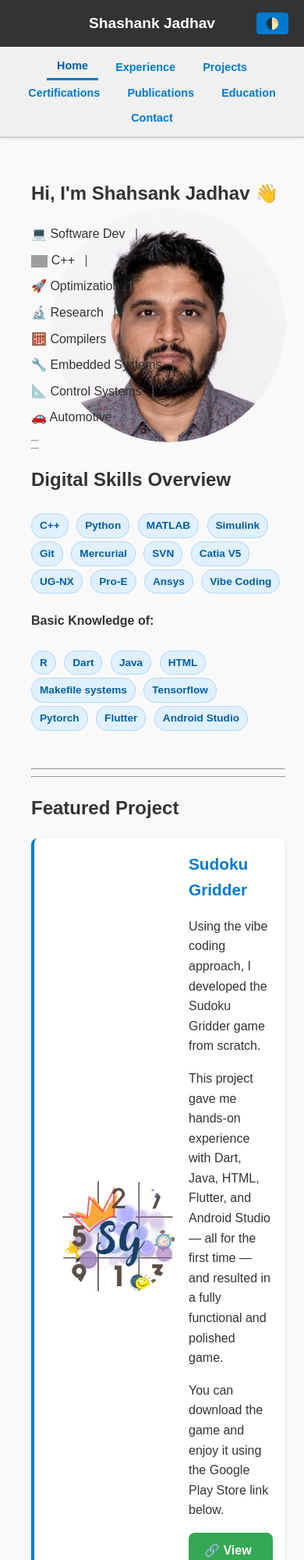
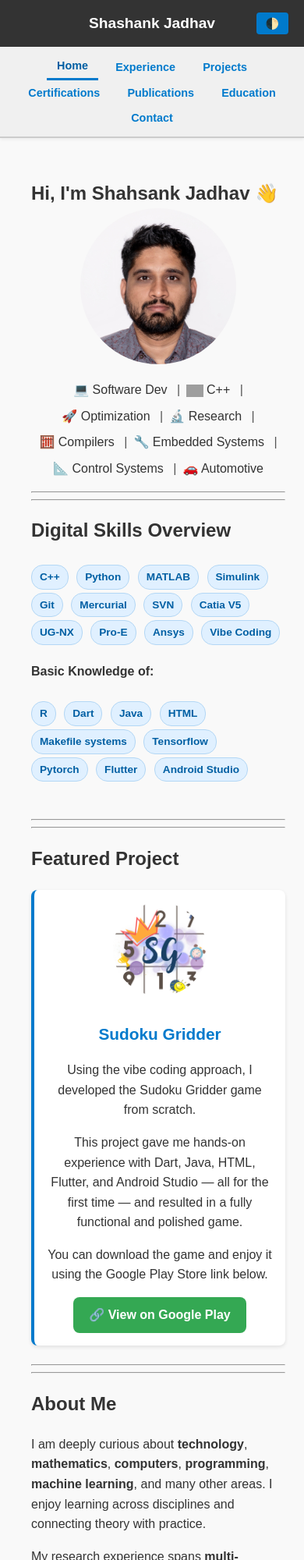
Before and after one commit to Shashankj12/Personalpage, a plain HTML site: page index.html in a window 390 px wide. Shown: the top 2000 px of the page at 78% size. Drawn offline with Linux system fonts and the light colour scheme; grey boxes are pictures that could not be loaded.

Commit message:
correction for mobile website

```diff
--- a/style.css
+++ b/style.css
@@ -332,35 +332,6 @@ body.dark footer {
   color: #ccc;
 }
 
-/* To ensure that tabs and headers scale down correctly*/
-@media (max-width: 600px) {
-  header h1 {
-    font-size: 1.2rem;
-  }
-
-  .tab-button {
-    padding: 0.5rem 0.8rem;
-    font-size: 0.9rem;
-  }
-
-  .modal-content {
-    padding: 1rem;
-    max-width: 90%;
-  }
-
-  .entry-header {
-    flex-direction: column;
-    align-items: flex-start;
-  }
-
-  .entry-header .timeline {
-    margin-top: 0.3rem;
-  }
-
-  .container {
-    padding: 0 0.5rem;
-  }
-}
 
 .cert-group {
   margin-top: 1.5rem;
@@ -438,3 +409,70 @@ body.dark .cert-list li {
   margin-left: 0.5rem;
   color: #555;           /* optional: color for the separator */
 }
+
+
+/* To ensure that tabs and headers scale down correctly*/
+@media (max-width: 600px) {
+  header h1 {
+    font-size: 1.2rem;
+  }
+
+  .tab-button {
+    padding: 0.5rem 0.8rem;
+    font-size: 0.9rem;
+  }
+
+  .modal-content {
+    padding: 1rem;
+    max-width: 90%;
+  }
+
+  .entry-header {
+    flex-direction: column;
+    align-items: flex-start;
+  }
+
+  .entry-header .timeline {
+    margin-top: 0.3rem;
+  }
+
+  .container {
+    padding: 0 0.5rem;
+  }
+
+  /* Profile picture fix */
+  .profile-pic {
+    float: none;              /* remove side float */
+    display: block;           /* make it behave like block */
+    margin: 0 auto 1rem auto; /* center horizontally, add spacing below */
+    width: 200px;             /* scale down for smaller screens */
+    height: 200px;
+  }
+
+  /* Keywords go below profile pic */
+  .keywords {
+    justify-content: center;  /* center align keywords */
+    margin-top: 1rem;
+  }
+
+  /* Project logo fix */
+  .icon-pic {
+    float: none;
+    display: block;
+    margin: 0 auto 1rem auto; /* center logo with spacing below */
+    width: 120px;             /* slightly smaller for mobile */
+    height: 120px;
+  }
+
+  /* Project entry-box layout for mobile */
+  .entry-box {
+    flex-direction: column;   /* stack logo and text vertically */
+    align-items: center;      /* center logo and text */
+    text-align: center;       /* center-align text for consistency */
+  }
+
+  .entry-box div {
+    flex: unset;              /* remove forced flex sizing */
+    width: 100%;              /* let text take full width */
+  }
+}
```
